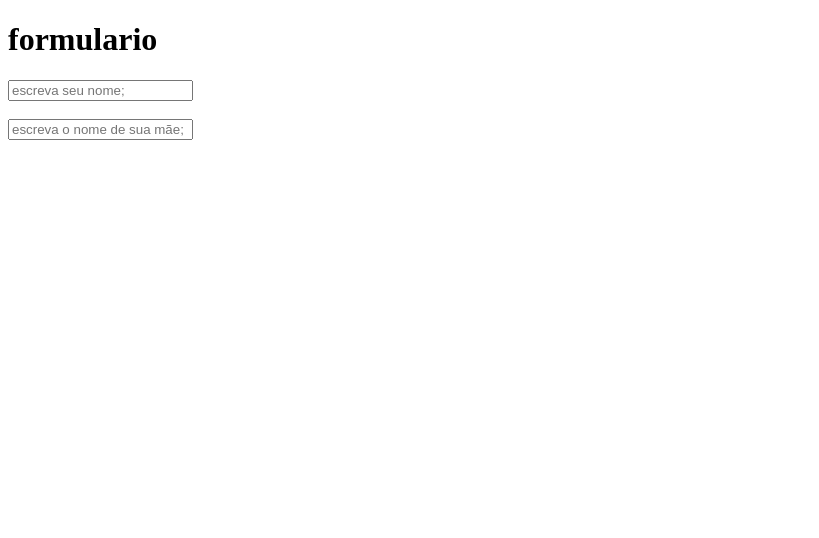
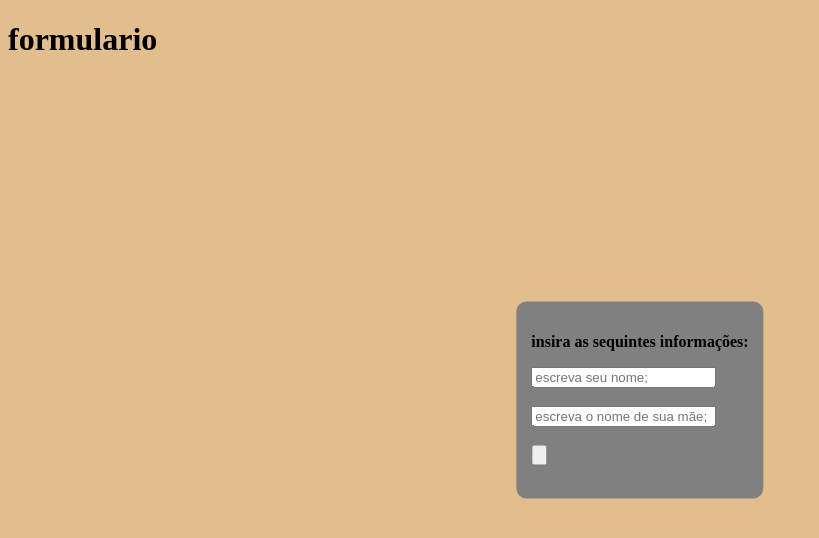
Before and after one commit to jeffinzin-15/sergio_lavor, a plain HTML site: page index.html in a window 1280 px wide. Shown: the whole page, without its empty margins (0-819 px from the left). Drawn offline with Linux system fonts and the light colour scheme.

Commit message:
v1.4.teste
prova de jefferson para sergio o professor.

criei um formulario.
criei um css.
adicionei alguns detalhes decorativos.

```diff
--- a/index.html
+++ b/index.html
@@ -5,14 +5,18 @@
     <meta http-equiv="X-UA-Compatible" content="IE=edge">
     <meta name="viewport" content="width=device-width, initial-scale=1.0">
     <title>formulario</title>
+    <link rel="stylesheet" href="style.css">
 </head>
 <body>
     <h1>formulario</h1>
     <div>
+        <b><p>insira as sequintes informações:</p></b>
         <input type="text" placeholder="escreva seu nome;" id="nome">
         <br><br>
         <input type="text" placeholder="escreva o nome de sua mãe;" id="mae">
         <br><br>
+        <input type="button" placeholder="enviar">
+        <br><br>
     </div>
 </body>
 </html>
--- a/style.css
+++ b/style.css
@@ -1,3 +1,12 @@
 body{
-    background-color: antiquewhite;
+    background-color: rgb(226, 190, 143);
 }
+div{
+    background-color: gray;
+    position: absolute;
+    top: 50%;
+    left: 50%;
+    transform: translate(-50%,-50%);
+    padding: 15px;
+    border-radius: 10px;
+}
```
